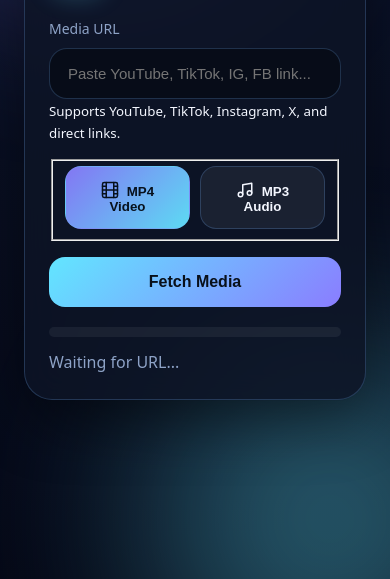
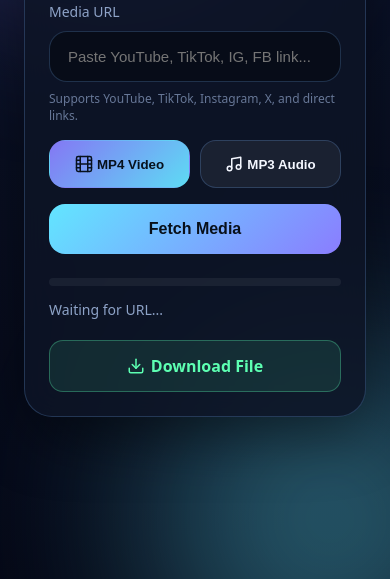
Before and after one commit to DarkPlayz98/CrystalFetch-Frontend, a plain HTML site: page index.html in a window 390 px wide. Shown: the part 265-844 px from the top of the page. Drawn offline with Linux system fonts and the light colour scheme.

Commit message:
Refactor CSS and add new UI enhancements
Refactor CSS styles for improved layout and responsiveness. Add new UI enhancements including formats fieldset and hint text styles.

```diff
--- a/style.css
+++ b/style.css
@@ -10,13 +10,11 @@
   --danger: #ff6b8b;
 }
 
-* {
-  box-sizing: border-box;
-}
+* { box-sizing: border-box; }
 
 body {
   margin: 0;
-  font-family: system-ui, Arial, sans-serif;
+  font-family: system-ui, -apple-system, sans-serif;
   background: radial-gradient(circle at top, #0d1730, var(--bg));
   color: var(--text);
   min-height: 100vh;
@@ -33,17 +31,8 @@ body {
   pointer-events: none;
 }
 
-.glow-1 {
-  top: -100px;
-  left: -80px;
-  background: var(--accent2);
-}
-
-.glow-2 {
-  right: -120px;
-  bottom: -120px;
-  background: var(--accent);
-}
+.glow-1 { top: -100px; left: -80px; background: var(--accent2); }
+.glow-2 { right: -120px; bottom: -120px; background: var(--accent); }
 
 .app {
   min-height: 100vh;
@@ -73,25 +62,16 @@ body {
   width: 56px;
   height: 56px;
   border-radius: 18px;
-  display: grid;
-  place-items: center;
+  display: flex;
+  align-items: center;
+  justify-content: center;
   background: linear-gradient(135deg, var(--accent2), var(--accent));
   color: #04111d;
-  font-weight: 900;
-  letter-spacing: 0.5px;
   box-shadow: 0 0 24px rgba(98, 230, 255, 0.25);
 }
 
-h1 {
-  margin: 0;
-  font-size: 30px;
-  line-height: 1;
-}
-
-.brand p {
-  margin: 6px 0 0;
-  color: var(--muted);
-}
+h1 { margin: 0; font-size: 30px; line-height: 1; }
+.brand p { margin: 6px 0 0; color: var(--muted); }
 
 .label {
   display: block;
@@ -109,6 +89,7 @@ h1 {
   color: var(--text);
   outline: none;
   font-size: 15px;
+  transition: border-color 0.2s, box-shadow 0.2s;
 }
 
 .input:focus {
@@ -122,13 +103,12 @@ h1 {
   margin-top: 16px;
 }
 
-.format-btn,
-.fetch-btn {
+.format-btn, .fetch-btn {
   border: 0;
   cursor: pointer;
   border-radius: 16px;
   font-weight: 700;
-  transition: transform 0.15s ease, opacity 0.15s ease;
+  transition: all 0.2s ease;
 }
 
 .format-btn {
@@ -142,6 +122,7 @@ h1 {
 .format-btn.active {
   background: linear-gradient(135deg, rgba(138, 125, 255, 0.95), rgba(98, 230, 255, 0.95));
   color: #07111d;
+  border-color: transparent;
 }
 
 .fetch-btn {
@@ -153,14 +134,19 @@ h1 {
   font-size: 16px;
 }
 
-.format-btn:active,
-.fetch-btn:active {
+.fetch-btn:disabled, .input:disabled {
+  opacity: 0.6;
+  cursor: not-allowed;
+  transform: none !important;
+}
+
+.format-btn:active:not(:disabled), .fetch-btn:active:not(:disabled) {
   transform: scale(0.98);
 }
 
 .progress-wrap {
-  height: 10px;
-  margin-top: 20px;
+  height: 8px;
+  margin-top: 24px;
   border-radius: 999px;
   background: rgba(255, 255, 255, 0.06);
   overflow: hidden;
@@ -171,23 +157,53 @@ h1 {
   width: 0%;
   border-radius: 999px;
   background: linear-gradient(90deg, var(--accent2), var(--accent));
-  transition: width 0.2s ease;
+  transition: width 0.3s ease-out;
 }
 
 .status {
   margin: 14px 0 0;
   color: var(--muted);
   min-height: 24px;
+  font-size: 14px;
+  font-weight: 500;
 }
 
+.danger-text { color: var(--danger); }
+
 .download-link {
-  display: inline-block;
-  margin-top: 14px;
+  display: block;
+  text-align: center;
+  margin-top: 16px;
+  padding: 14px;
+  background: rgba(93, 255, 178, 0.1);
+  border: 1px solid rgba(93, 255, 178, 0.3);
+  border-radius: 14px;
   color: var(--good);
   text-decoration: none;
   font-weight: 700;
+  transition: background 0.2s;
 }
 
-.hidden {
-  display: none;
+.download-link:hover { background: rgba(93, 255, 178, 0.15); }
+.hidden { display: none; }
+
+/* --- NEW UI ENHANCEMENTS ADDED BELOW --- */
+
+fieldset.formats {
+  border: none;
+  padding: 0;
+  margin: 16px 0 0 0;
 }
+
+.hint-text {
+  display: block;
+  margin-top: 8px;
+  font-size: 12px;
+  color: rgba(142, 163, 199, 0.7);
+}
+
+.format-btn, .download-link {
+  display: flex;
+  align-items: center;
+  justify-content: center;
+}
```
